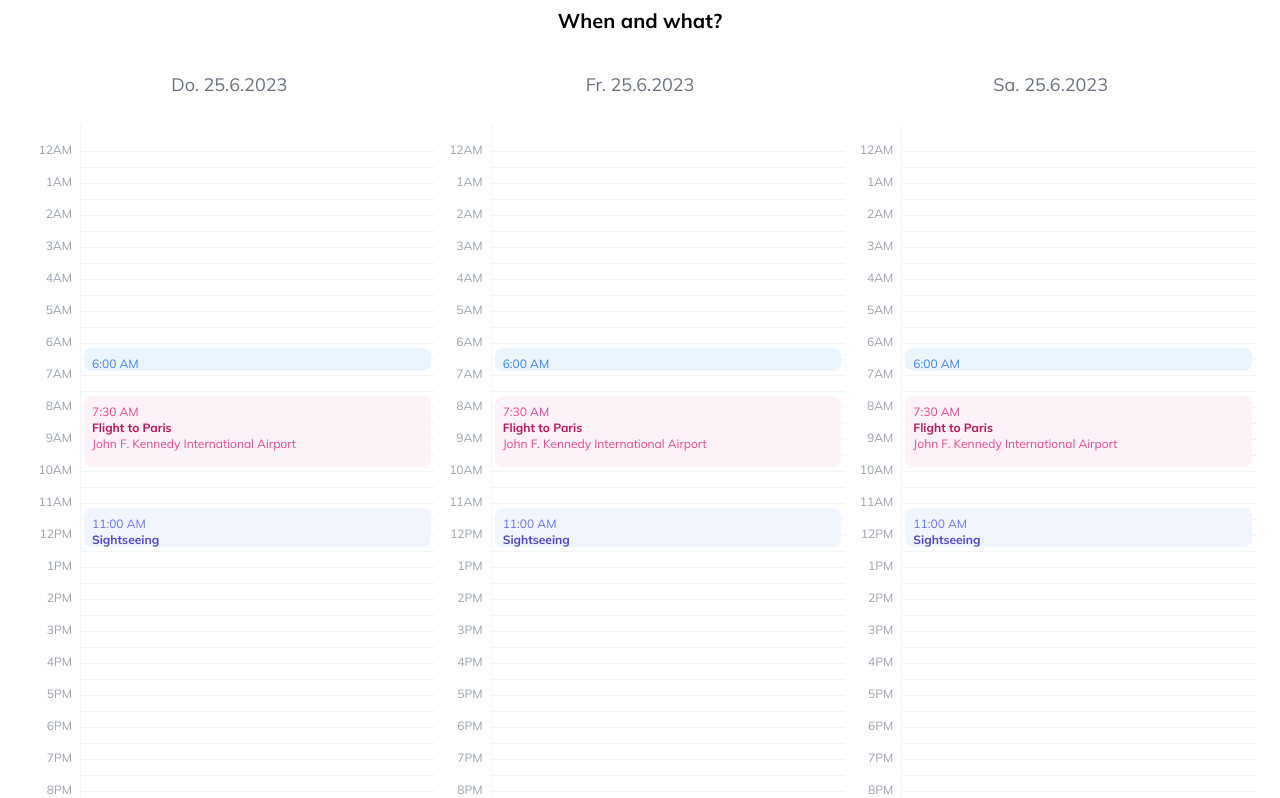
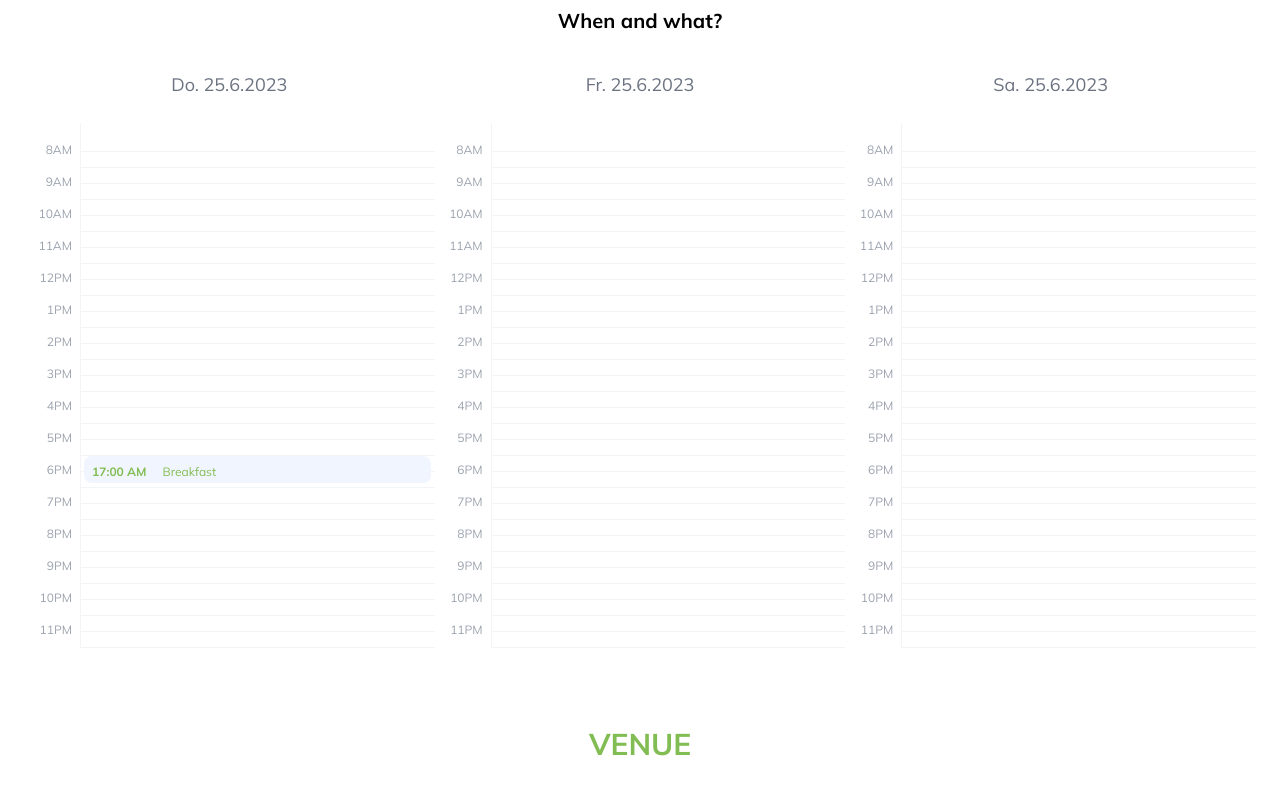
Before and after one commit to hackaburg/website, a SvelteKit app: page / in a window 1280 px wide. Shown: the part 6000-6798 px from the top of the page. Built offline with nearby package versions, Linux system fonts and the light colour scheme.

Commit message:
calendar is partially working

```diff
--- a/src/routes/components/Day.svelte
+++ b/src/routes/components/Day.svelte
@@ -12,57 +12,10 @@
 				<!-- Horizontal lines -->
 				<div
 					class="col-start-1 col-end-2 row-start-1 grid divide-y divide-gray-100"
-					style="grid-template-rows: repeat(48, minmax(1rem, 1fr))"
+					style="grid-template-rows:  repeat(31, minmax(1rem, 1fr))"
 				>
 					<div class="row-end-1 h-7" />
-					<div>
-						<div class="-mt-2.5 -ml-14 w-14 pr-2 text-right text-xs leading-5 text-gray-400">
-							12AM
-						</div>
-					</div>
-					<div />
-					<div>
-						<div class="-mt-2.5 -ml-14 w-14 pr-2 text-right text-xs leading-5 text-gray-400">
-							1AM
-						</div>
-					</div>
-					<div />
-					<div>
-						<div class="-mt-2.5 -ml-14 w-14 pr-2 text-right text-xs leading-5 text-gray-400">
-							2AM
-						</div>
-					</div>
-					<div />
-					<div>
-						<div class="-mt-2.5 -ml-14 w-14 pr-2 text-right text-xs leading-5 text-gray-400">
-							3AM
-						</div>
-					</div>
-					<div />
-					<div>
-						<div class="-mt-2.5 -ml-14 w-14 pr-2 text-right text-xs leading-5 text-gray-400">
-							4AM
-						</div>
-					</div>
-					<div />
-					<div>
-						<div class="-mt-2.5 -ml-14 w-14 pr-2 text-right text-xs leading-5 text-gray-400">
-							5AM
-						</div>
-					</div>
-					<div />
-					<div>
-						<div class="-mt-2.5 -ml-14 w-14 pr-2 text-right text-xs leading-5 text-gray-400">
-							6AM
-						</div>
-					</div>
-					<div />
-					<div>
-						<div class="-mt-2.5 -ml-14 w-14 pr-2 text-right text-xs leading-5 text-gray-400">
-							7AM
-						</div>
-					</div>
-					<div />
+
 					<div>
 						<div class="-mt-2.5 -ml-14 w-14 pr-2 text-right text-xs leading-5 text-gray-400">
 							8AM
@@ -164,45 +117,9 @@
 				<!-- Events -->
 				<ol
 					class="col-start-1 col-end-2 row-start-1 grid grid-cols-1"
-					style="grid-template-rows: 1.75rem repeat(288, minmax(0, 1fr)) auto"
+					style="grid-template-rows: 1.75rem repeat(204, minmax(0, 2fr)) auto"
 				>
-					<li class="relative mt-px flex" style="grid-row: 74 / span 12">
-						<a
-							href="#"
-							class="group absolute inset-1 flex flex-col overflow-y-auto rounded-lg bg-blue-50 p-2 text-xs leading-5 hover:bg-blue-100"
-						>
-							<p class="order-1 font-semibold text-blue-700">Breakfast</p>
-							<p class="text-blue-500 group-hover:text-blue-700">
-								<time datetime="2022-01-22T06:00">6:00 AM</time>
-							</p>
-						</a>
-					</li>
-					<li class="relative mt-px flex" style="grid-row: 92 / span 30">
-						<a
-							href="#"
-							class="group absolute inset-1 flex flex-col overflow-y-auto rounded-lg bg-pink-50 p-2 text-xs leading-5 hover:bg-pink-100"
-						>
-							<p class="order-1 font-semibold text-pink-700">Flight to Paris</p>
-							<p class="order-1 text-pink-500 group-hover:text-pink-700">
-								John F. Kennedy International Airport
-							</p>
-							<p class="text-pink-500 group-hover:text-pink-700">
-								<time datetime="2022-01-22T07:30">7:30 AM</time>
-							</p>
-						</a>
-					</li>
-					<li class="relative mt-px flex" style="grid-row: 134 / span 18">
-						<a
-							href="#"
-							class="group absolute inset-1 flex flex-col overflow-y-auto rounded-lg bg-indigo-50 p-2 text-xs leading-5 hover:bg-indigo-100"
-						>
-							<p class="order-1 font-semibold text-indigo-700">Sightseeing</p>
-							<p class="order-1 text-indigo-500 group-hover:text-indigo-700">Eiffel Tower</p>
-							<p class="text-indigo-500 group-hover:text-indigo-700">
-								<time datetime="2022-01-22T11:00">11:00 AM</time>
-							</p>
-						</a>
-					</li>
+					<slot />
 				</ol>
 			</div>
 		</div>
--- /dev/null
+++ b/src/routes/components/Event.svelte
@@ -0,0 +1,26 @@
+<script lang="ts">
+	import type { StartType } from '../models/enum';
+
+	export let headline: string;
+	export let subHeadline: any = undefined;
+	export let color: string;
+	export let duration: number;
+	export let start: [number, number];
+	export let startType: StartType;
+</script>
+
+<li class="relative mt-px flex" style="grid-row: {start[0] * 12 - 79} / span  {duration / 4}">
+	<div
+		class="group absolute inset-1 flex flex-col overflow-y-auto rounded-lg bg-indigo-50 p-2 text-xs leading-5 hover:bg-indigo-100"
+	>
+		<div class="{color} group-hover:{color} flex">
+			<time datetime="" class="font-bold"
+				>{start[0]}:{start[1] === 0 ? '00' : start[1]} {startType}</time
+			>
+			<p class="ml-4">{headline}</p>
+		</div>
+		{#if subHeadline}
+			<p class="order-1 {color} group-hover:{color}">{subHeadline}</p>
+		{/if}
+	</div>
+</li>
--- a/src/routes/landing/Schedule.svelte
+++ b/src/routes/landing/Schedule.svelte
@@ -1,11 +1,21 @@
 <script>
 	import BaseComponent from '../components/BaseComponent.svelte';
 	import Day from '../components/Day.svelte';
+	import Event from '../components/Event.svelte';
+	import { StartType } from '../models/enum';
 </script>
 
 <BaseComponent headline={'Schedule'} subHeadline={'When and what?'} id={'green'}>
 	<div class="grid grid-cols-3">
-		<Day headline={'Do. 25.6.2023'} />
+		<Day headline={'Do. 25.6.2023'}>
+			<Event
+				headline="Breakfast"
+				duration={60}
+				start={[17, 0]}
+				startType={StartType.AM}
+				color="hackaburg"
+			/>
+		</Day>
 		<Day headline={'Fr. 25.6.2023'} />
 		<Day headline={'Sa. 25.6.2023'} />
 	</div>
--- /dev/null
+++ b/src/routes/models/enum.ts
@@ -0,0 +1,4 @@
+export enum StartType {
+	AM = 'AM',
+	PM = 'PM'
+}
```
